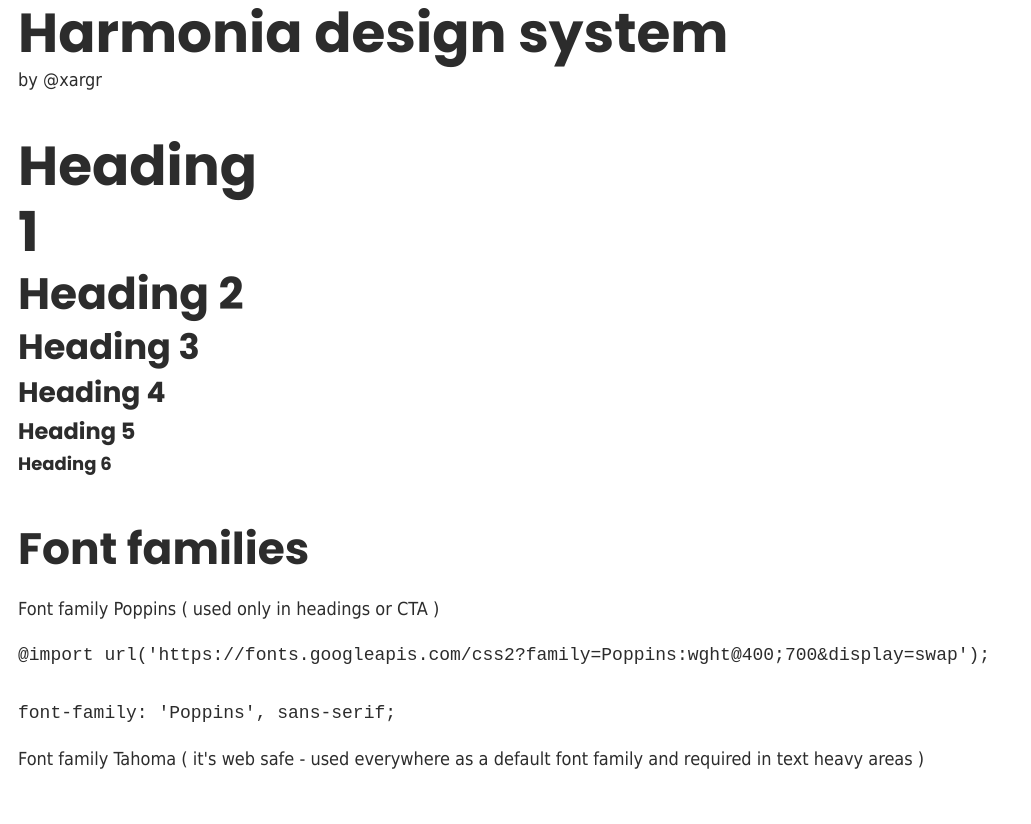
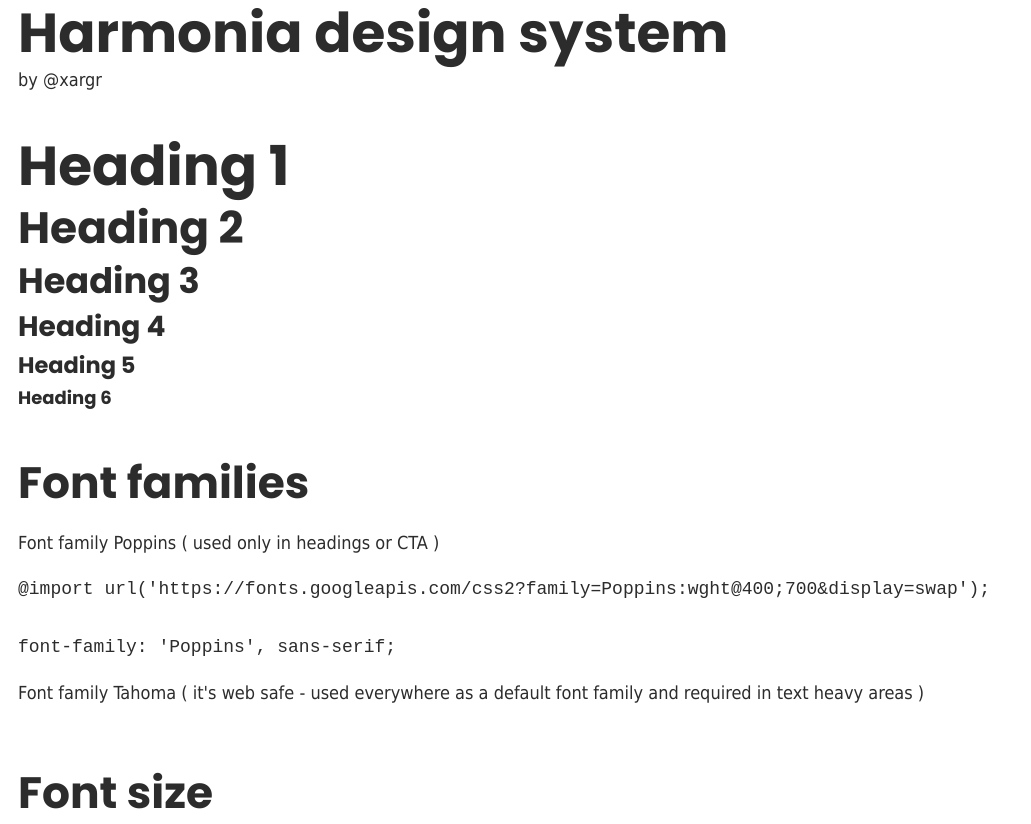
Before and after one commit to xargr/harmonia, a plain HTML site: page index.html in a window 1280 px wide. Shown: the top 824 px of the page, without its empty margins (0-1031 px from the left). Drawn offline with Linux system fonts and the light colour scheme.

Commit message:
clean up

```diff
--- a/index.html
+++ b/index.html
@@ -14,7 +14,7 @@
         <div class="section col-12">
             <h1>Harmonia design system</h1> by <a href="https://twitter.com/xargr" target="_blank">@xargr</a>
         </div>
-        <div class="section">
+        <div class="section col-12">
             <h1>Heading 1</h1>
             <h2>Heading 2</h2>
             <h3>Heading 3</h3>
```
